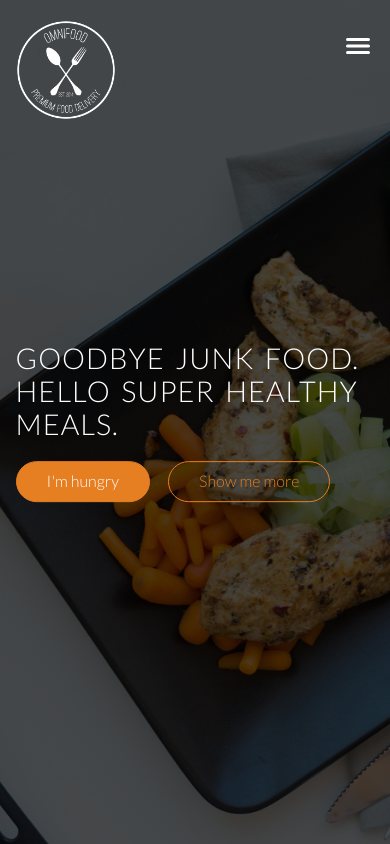
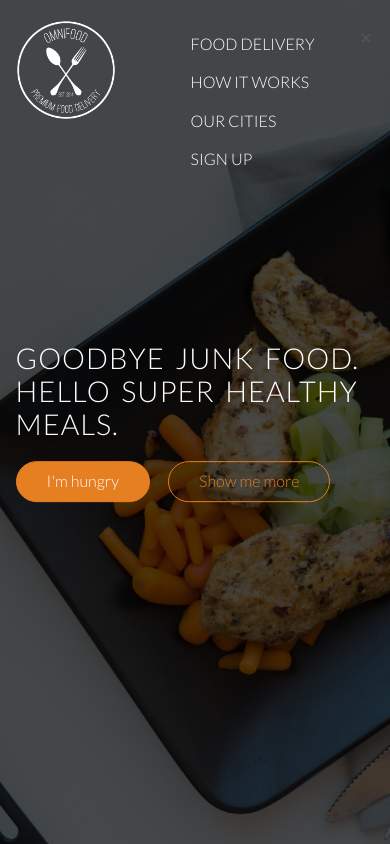
Before and after one commit to Shinna-dev/OmniFood, a plain HTML site: page index.html in a window 390 px wide. Both pictures are taken after a click on the link 358 px from the left and 49 px from the top of the page. Shown: the top 844 px of the page. Drawn offline with nearby package versions, Linux system fonts and the light colour scheme.

```diff
--- a/index.html
+++ b/index.html
@@ -44,7 +44,14 @@
 					<li><a href="#cities">Our cities</a></li>
 					<li><a href="#plans">Sign up</a></li>
 				</ul>
-				<a class="mobile-nav-icon js--nav-icon"><span class="mobile-icon"><ion-icon name="menu"></ion-icon></span></a>
+				<a class="mobile-nav-icon js--nav-icon">
+					<span style="display:block" class="mobile-icon-menu">
+						<ion-icon name="menu"></ion-icon>
+					</span>
+					<span style="display: none" class="mobile-icon-close">
+						<ion-icon name="close"></ion-icon>
+					</span>
+				</a>
 			</div>
 		</nav>
 		<div class="hero-text-box">
--- a/resources/js/script.js
+++ b/resources/js/script.js
@@ -65,18 +65,15 @@
 
 	/*  mobile navigation*/
 
-	/*$('.js--nav-icon').click(function() {
-		var nav = $('.js--main-nav');
-		var icon = $('js--nav-icon span');
-
-		nav.slideToggle(200);
-
-	/*	if (icon.hasClass('menu')) {
-			icon.addClass('close');
-			icon.removeClass('menu');
+	$('.js--nav-icon').click(function() {
+		$('.js--main-nav').slideToggle(200);
+		console.log($('mobile-icon menu').css('display'));
+		if ($('.mobile-icon-menu').css('display') != 'none') {
+			$('.mobile-icon-close').show();
+			$('.mobile-icon-menu').hide();
 		} else {
-			icon.addClass('menu');
-			icon.removeClass('close');
+			$('.mobile-icon-menu').show();
+			$('.mobile-icon-close').hide();
 		}
-	}); */
+	});
 });
```
